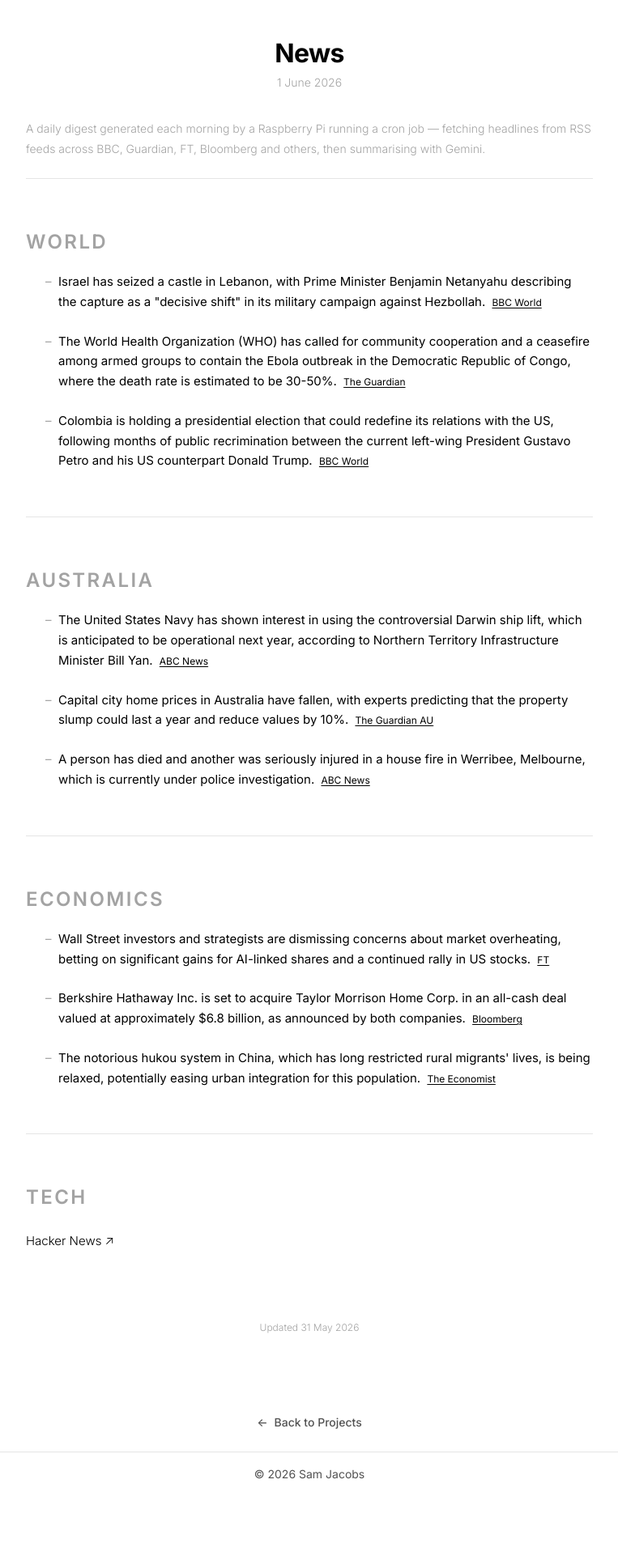
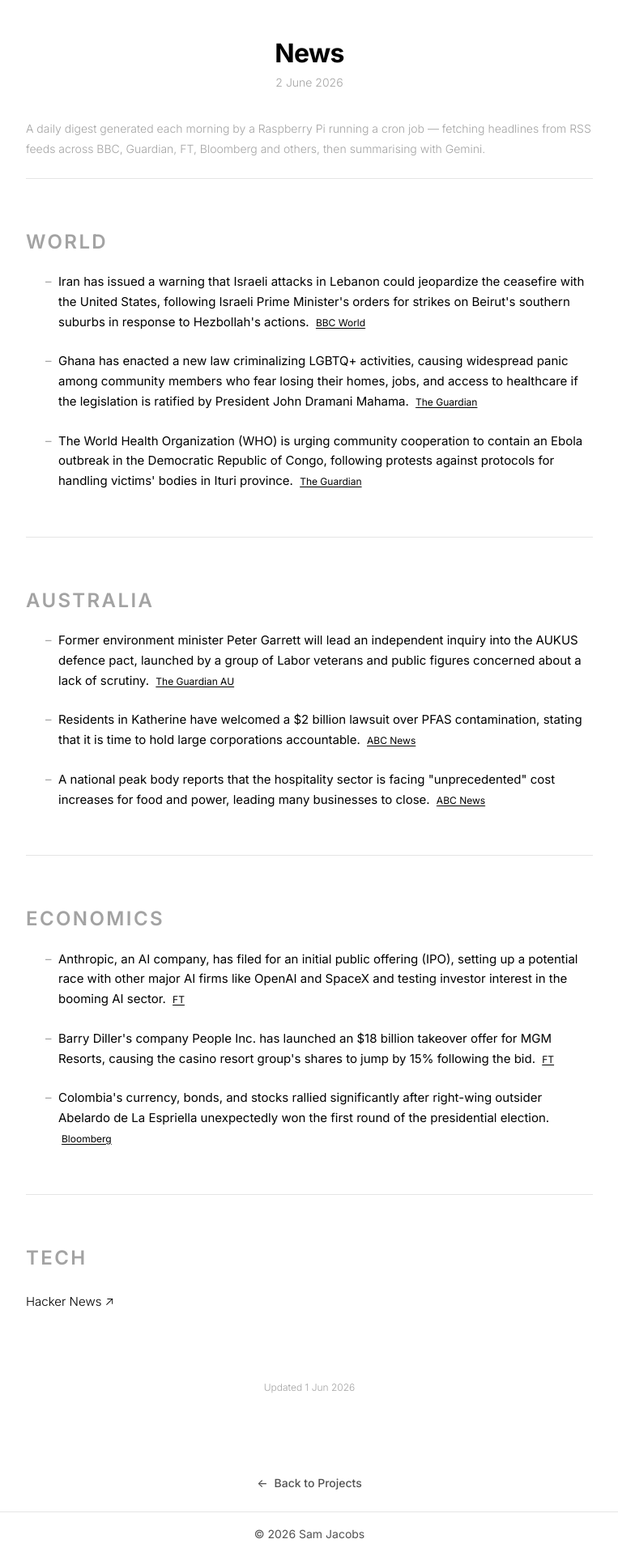
Before and after one commit to s-jac/s-jac.github.io, a Jekyll site: the page built from projects/news.html, in a window 1280 px wide. Shown: the whole page at 81% size, without its empty margins (258-1021 px from the left). Built offline with Jekyll 4.4.1, drawn with Linux system fonts in a browser that asks for light colours; before the commit the page ends 1848 px from its top, so only the background shows below that.

Commit message:
daily news update 2 June 2026

```diff
--- a/_data/news.json
+++ b/_data/news.json
@@ -1,24 +1,24 @@
 {
-  "date": "1 June 2026",
-  "generated_at": "2026-05-31T21:00:24.655333+00:00",
+  "date": "2 June 2026",
+  "generated_at": "2026-06-01T21:00:26.948875+00:00",
   "sections": [
     {
       "heading": "World",
       "bullets": [
         {
-          "text": "Israel has seized a castle in Lebanon, with Prime Minister Benjamin Netanyahu describing the capture as a \"decisive shift\" in its military campaign against Hezbollah.",
+          "text": "Iran has issued a warning that Israeli attacks in Lebanon could jeopardize the ceasefire with the United States, following Israeli Prime Minister's orders for strikes on Beirut's southern suburbs in response to Hezbollah's actions.",
           "source": "BBC World",
           "url": "https://www.bbc.com/news/world"
         },
         {
-          "text": "The World Health Organization (WHO) has called for community cooperation and a ceasefire among armed groups to contain the Ebola outbreak in the Democratic Republic of Congo, where the death rate is estimated to be 30-50%.",
+          "text": "Ghana has enacted a new law criminalizing LGBTQ+ activities, causing widespread panic among community members who fear losing their homes, jobs, and access to healthcare if the legislation is ratified by President John Dramani Mahama.",
           "source": "The Guardian",
           "url": "https://www.theguardian.com"
         },
         {
-          "text": "Colombia is holding a presidential election that could redefine its relations with the US, following months of public recrimination between the current left-wing President Gustavo Petro and his US counterpart Donald Trump.",
-          "source": "BBC World",
-          "url": "https://www.bbc.com/news/world"
+          "text": "The World Health Organization (WHO) is urging community cooperation to contain an Ebola outbreak in the Democratic Republic of Congo, following protests against protocols for handling victims' bodies in Ituri province.",
+          "source": "The Guardian",
+          "url": "https://www.theguardian.com"
         }
       ]
     },
@@ -26,17 +26,17 @@
       "heading": "Australia",
       "bullets": [
         {
-          "text": "The United States Navy has shown interest in using the controversial Darwin ship lift, which is anticipated to be operational next year, according to Northern Territory Infrastructure Minister Bill Yan.",
+          "text": "Former environment minister Peter Garrett will lead an independent inquiry into the AUKUS defence pact, launched by a group of Labor veterans and public figures concerned about a lack of scrutiny.",
+          "source": "The Guardian AU",
+          "url": "https://www.theguardian.com/au"
+        },
+        {
+          "text": "Residents in Katherine have welcomed a $2 billion lawsuit over PFAS contamination, stating that it is time to hold large corporations accountable.",
           "source": "ABC News",
           "url": "https://www.abc.net.au/news"
         },
         {
-          "text": "Capital city home prices in Australia have fallen, with experts predicting that the property slump could last a year and reduce values by 10%.",
-          "source": "The Guardian AU",
-          "url": "https://www.theguardian.com/au"
-        },
-        {
-          "text": "A person has died and another was seriously injured in a house fire in Werribee, Melbourne, which is currently under police investigation.",
+          "text": "A national peak body reports that the hospitality sector is facing \"unprecedented\" cost increases for food and power, leading many businesses to close.",
           "source": "ABC News",
           "url": "https://www.abc.net.au/news"
         }
@@ -46,19 +46,19 @@
       "heading": "Economics",
       "bullets": [
         {
-          "text": "Wall Street investors and strategists are dismissing concerns about market overheating, betting on significant gains for AI-linked shares and a continued rally in US stocks.",
+          "text": "Anthropic, an AI company, has filed for an initial public offering (IPO), setting up a potential race with other major AI firms like OpenAI and SpaceX and testing investor interest in the booming AI sector.",
           "source": "FT",
           "url": "https://www.ft.com"
         },
         {
-          "text": "Berkshire Hathaway Inc. is set to acquire Taylor Morrison Home Corp. in an all-cash deal valued at approximately $6.8 billion, as announced by both companies.",
+          "text": "Barry Diller's company People Inc. has launched an $18 billion takeover offer for MGM Resorts, causing the casino resort group's shares to jump by 15% following the bid.",
+          "source": "FT",
+          "url": "https://www.ft.com"
+        },
+        {
+          "text": "Colombia's currency, bonds, and stocks rallied significantly after right-wing outsider Abelardo de La Espriella unexpectedly won the first round of the presidential election.",
           "source": "Bloomberg",
           "url": "https://www.bloomberg.com/markets"
-        },
-        {
-          "text": "The notorious hukou system in China, which has long restricted rural migrants' lives, is being relaxed, potentially easing urban integration for this population.",
-          "source": "The Economist",
-          "url": "https://www.economist.com/finance-and-economics"
         }
       ]
     }
```
